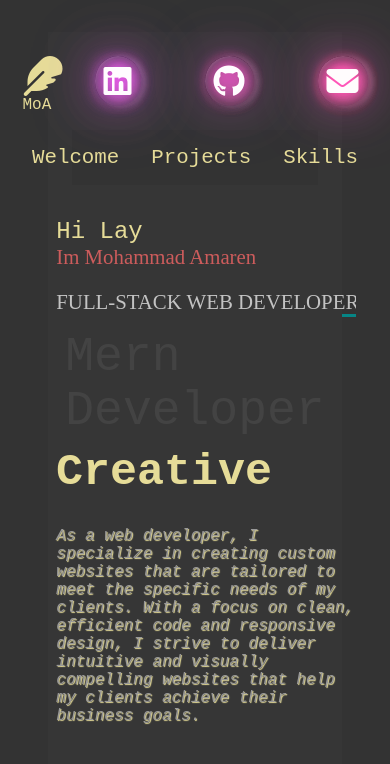
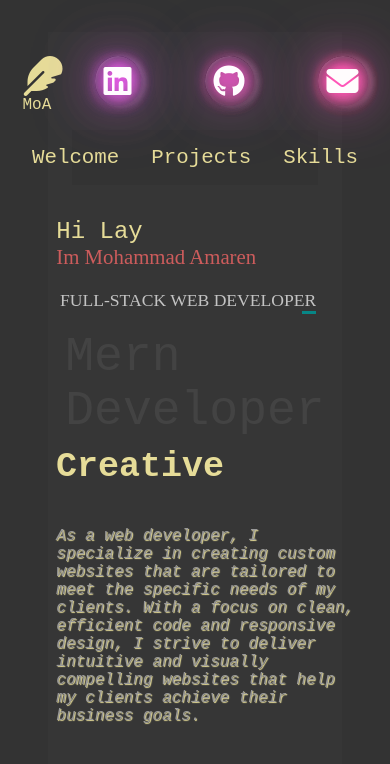
Before and after one commit to MohammadAmarena/portfolio, a React (Vite) app: page / in a window 390 px wide. Shown: the top 764 px of the page. Built offline with nearby package versions, Linux system fonts and the light colour scheme.

Commit message:
Mobil response in

```diff
--- a/src/pages/home/welcome.scss
+++ b/src/pages/home/welcome.scss
@@ -38,7 +38,7 @@
         font-size: 61px;
         font-weight: 700;
         @media (max-width: 767px) {
-            font-size: 45px;
+            font-size: 35px;
         }
         }
     .cubespinner .face1{
@@ -148,8 +148,8 @@
             white-space: nowrap;
             overflow: hidden;
             font-family: 'corier';
+            color: rgba(255,255,255,.70);
             font-size: 1.7rem;
-            color: rgba(255,255,255,.70);
             position: relative;
             @media (max-width: 700px) {
                 font-size: 1.3rem;
@@ -166,13 +166,17 @@
         .name {
             animation: animated-text 2s steps(30,end) 1s 1 normal both;
             color: $main-indian-red;
-    }
+        }
     .title {
+        @media (max-width: 700px) {
+            font-size: 1.1rem;
+            max-width: 260px;
+        }
         text-align: end;
         animation: animated-text 2s steps(30,end) 3s 1 normal both
         }
     }
-        @keyframes animated-text{
+    @keyframes animated-text{
             from{width: 0;}
             to{width: 450px;}
         }
```
